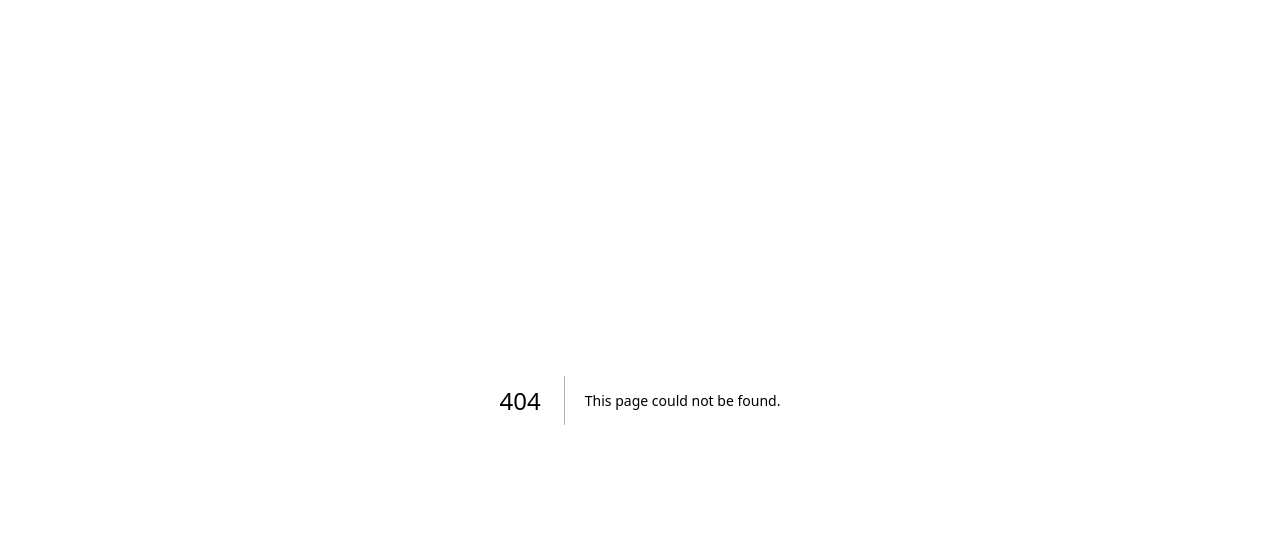
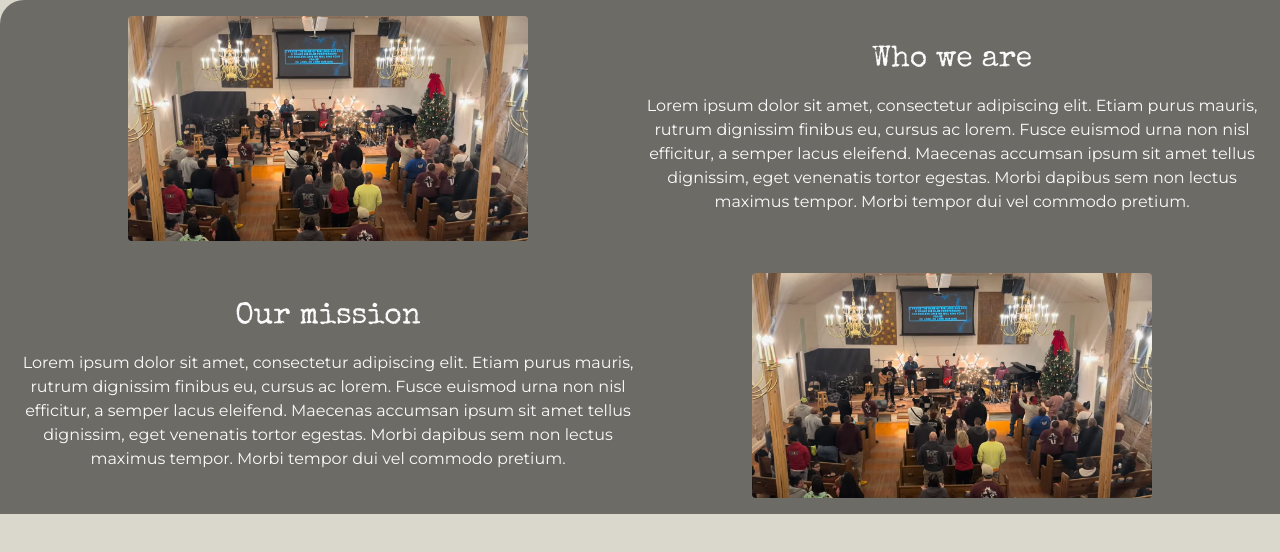
Before and after one commit to lenapenha/three-town-hope, a Next.js app: page /About in a window 1280 px wide. Before the commit this address had no page. Shown: the top 552 px of the page. Built offline with nearby package versions, Linux system fonts and the light colour scheme.

Commit message:
about section

```diff
--- /dev/null
+++ b/src/app/About/page.tsx
@@ -0,0 +1,31 @@
+import Image from "next/image";
+import band from "./../../components/images/media/who-we-are.png";
+
+export default function About() {
+    return (
+        <section id="about" className="flex flex-col h-auto min-h-60 items-center relative about">
+            <div className="flex flex-row bg-black bg-opacity-50 p-4 h-auto items-center rounded-tl-3xl">
+                <div className="mx-auto">
+                    <Image src={band} alt="Who we are" width={400} height={250} className="rounded" />
+                </div>
+                <div className=" w-1/2">
+                    <div className="w-full pb-4">
+                        <h1 className="text-3xl font-special-elite ">Who we are</h1>
+                    </div>
+                Lorem ipsum dolor sit amet, consectetur adipiscing elit. Etiam purus mauris, rutrum dignissim finibus eu, cursus ac lorem. Fusce euismod urna non nisl efficitur, a semper lacus eleifend. Maecenas accumsan ipsum sit amet tellus dignissim, eget venenatis tortor egestas. Morbi dapibus sem non lectus maximus tempor. Morbi tempor dui vel commodo pretium.
+                </div>
+            </div>
+            <div className="flex flex-row bg-black bg-opacity-50 p-4 h-auto items-center">
+                <div className=" w-1/2">
+                    <div className="w-full pb-4">
+                        <h1 className="text-3xl font-special-elite ">Our mission</h1>
+                    </div>
+                Lorem ipsum dolor sit amet, consectetur adipiscing elit. Etiam purus mauris, rutrum dignissim finibus eu, cursus ac lorem. Fusce euismod urna non nisl efficitur, a semper lacus eleifend. Maecenas accumsan ipsum sit amet tellus dignissim, eget venenatis tortor egestas. Morbi dapibus sem non lectus maximus tempor. Morbi tempor dui vel commodo pretium.
+                </div>
+                <div className="mx-auto">
+                    <Image src={band} alt="Who we are" width={400} height={250} className="rounded" />
+                </div>
+            </div>
+        </section>
+    )
+}
--- a/src/app/globals.css
+++ b/src/app/globals.css
@@ -1,3 +1,5 @@
+@import url('https://fonts.googleapis.com/css2?family=Special+Elite&display=swap');
+
 @tailwind base;
 @tailwind components;
 @tailwind utilities;
@@ -19,6 +21,12 @@ body {
 
   .band-banner {
     @apply bg-gray-800 text-white text-center py-4;
+
+  }
+
+  .about {
+    @apply text-center;
+    background: #dad7cd;
   }
 }
 
--- a/src/app/page.tsx
+++ b/src/app/page.tsx
@@ -1,12 +1,14 @@
 import BandBanner from '@/components/BandBanner';
 import Page from '../components/template/Page';
 import Media from '@/components/Media';
+import About from '@/app/About/page';
 
 export default function Home() {
   return (
     <Page>
         <BandBanner />
         <Media/>
+        <About/>
     </Page>
   );
 }
--- a/src/components/Media.tsx
+++ b/src/components/Media.tsx
@@ -2,7 +2,7 @@ import MediaCarrousel from "./MediaCarousel";
 
 export default function Media() {
     return (
-        <section className="flex flex-col h-auto min-h-60 items-center justify-center relative menu-bottom p-4">
+        <section className="flex flex-col h-auto min-h-60 items-center justify-center relative menu-bottom p-4 rounded-br-3xl">
             <MediaCarrousel />
         </section>
 
--- a/src/components/Navbar.tsx
+++ b/src/components/Navbar.tsx
@@ -4,7 +4,7 @@ const Navbar = () => {
   return (
     <div className='menu'>
         <Link href='/' className='hover:underline'>Home</Link>
-        <Link href='/' className='hover:underline'>About</Link>
+        <Link href='#about' className='hover:underline'>Who we are</Link>
         <Link href='/' className='hover:underline'>Contact</Link>
         <Link href='/' className='hover:underline'>Videos</Link>
     </div>
--- a/src/components/template/Logo.tsx
+++ b/src/components/template/Logo.tsx
@@ -7,7 +7,7 @@ export default function Logo() {
         <Link href="/">
             <div className="flex flex-row justify-self-start items-center cursor-pointer my-4">
                 <Image src={logo} alt="Logo" width={80} height={80} className="rounded"/>
-                <h1 className="p-2 font-bold">Three Town Hope</h1 >
+                <h1 className="p-2 font-special-elite text-4xl">Three Town Hope</h1 >
             </div>
         </Link>
     )
--- a/tailwind.config.ts
+++ b/tailwind.config.ts
@@ -55,7 +55,10 @@ export default {
   			lg: 'var(--radius)',
   			md: 'calc(var(--radius) - 2px)',
   			sm: 'calc(var(--radius) - 4px)'
-  		}
+  		},
+		fontFamily: {
+			'special-elite': ['Special Elite', 'serif']
+		},
   	}
   },
   plugins: [require("tailwindcss-animate")],
```
Also changed, not shown: src/components/images/media/who-we-are.png (added).
